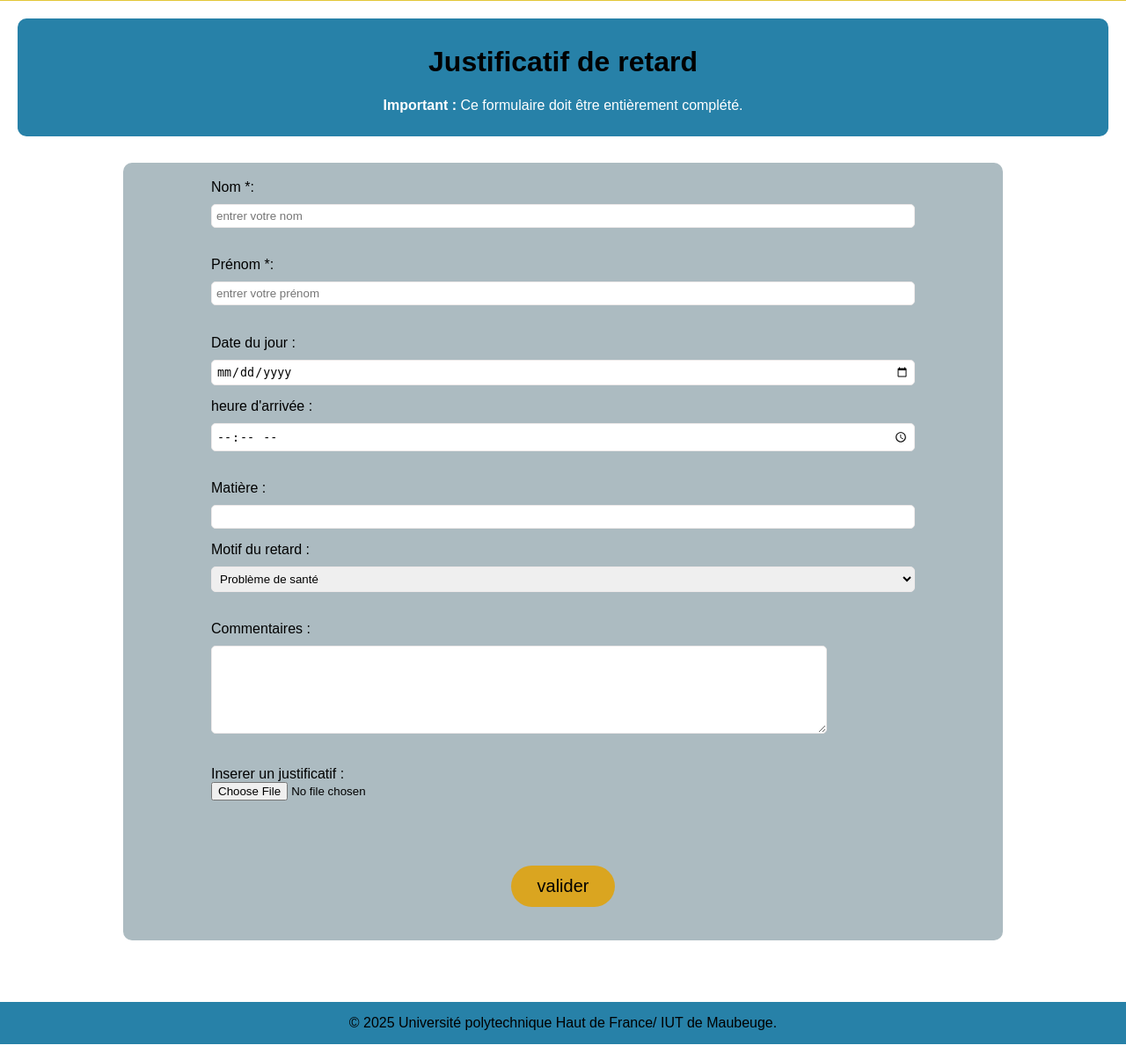
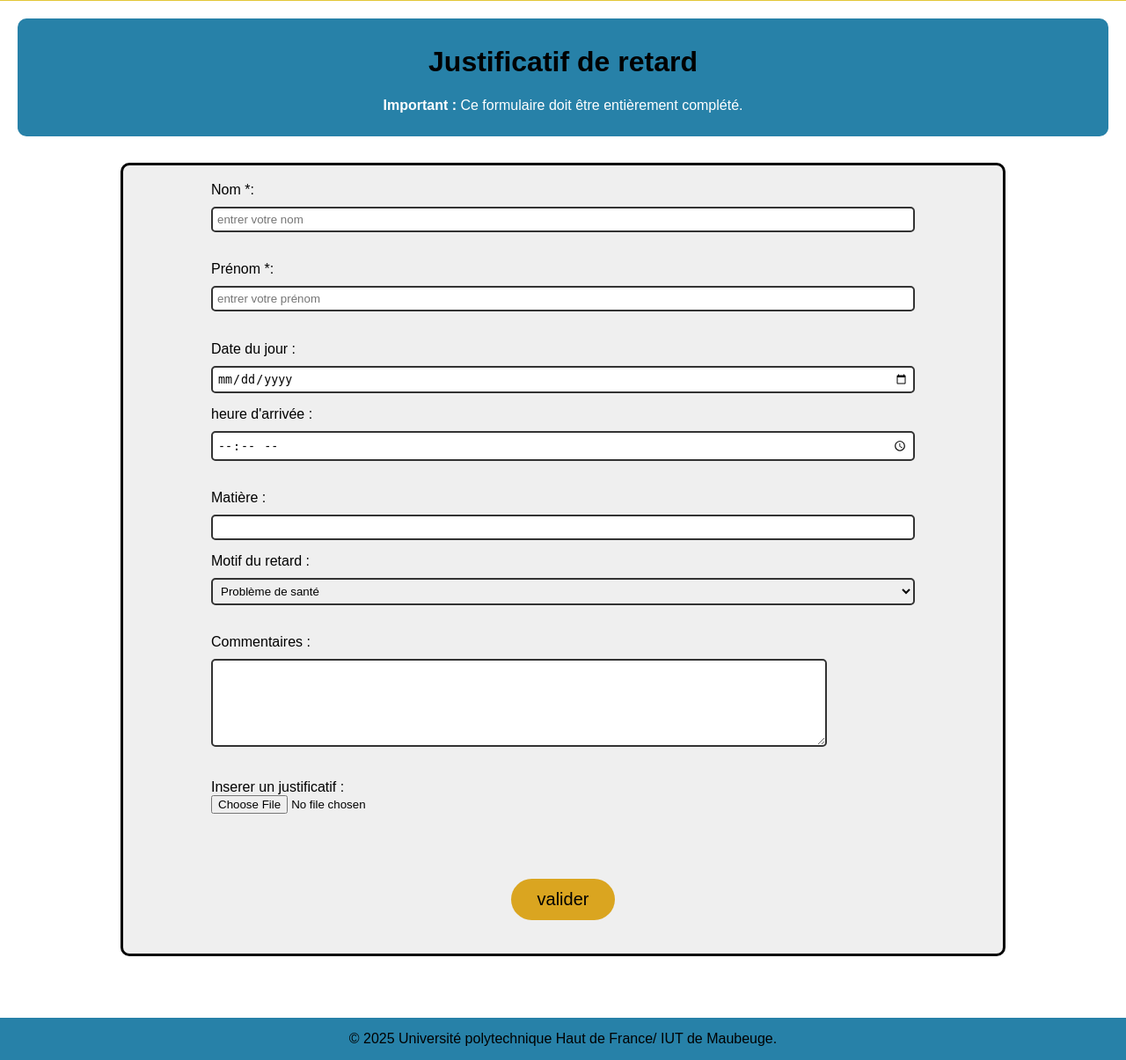
Before and after one commit to crysis421/Systeme-de-Gestion-des-Absences-pour-le-BUT-informatique, a PHP site: page /Vue/formulaireRetard.php in a window 1280 px wide. Shown: the part 362-1567 px from the top of the page at 88% size. Run offline with PHP 8.4, Linux system fonts and the light colour scheme.

Commit message:
changeent style formulaire et tests sur soumettrejust

```diff
--- a/Code/CSS/formulaire.css
+++ b/Code/CSS/formulaire.css
@@ -70,7 +70,10 @@ input[type="submit"]{
 }
 
 form {
-    background-color: #acbbc1;
+    border-color: #333333;
+    border: 3px;
+    border-style: solid;
+    background-color: #efefef;
     padding: 1px;
     border-radius: 10px;
     max-width: 800px;
@@ -99,6 +102,7 @@ select {
     margin-top: 10px;
     margin-bottom: 15px;
     border-radius: 5px;
-    border: 1px solid #ede9e9;
+    border: 2px solid #ede9e9;
+    border-color: #333333;
     box-sizing: border-box;
 }
```
Also changed, not shown: Code/Presentation/SoumettreJustificatif.php (+10 -10 lines).
